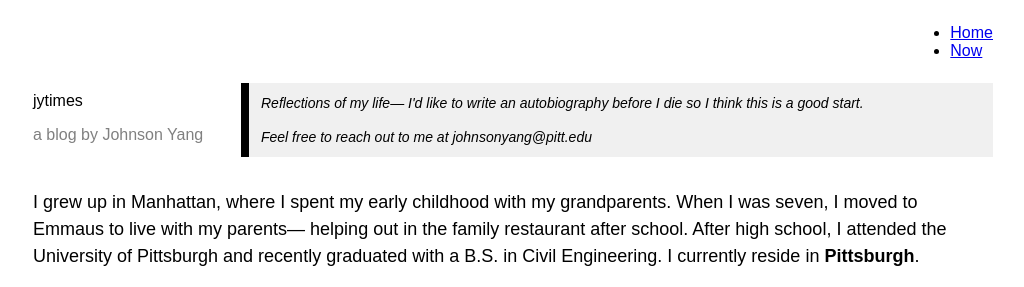
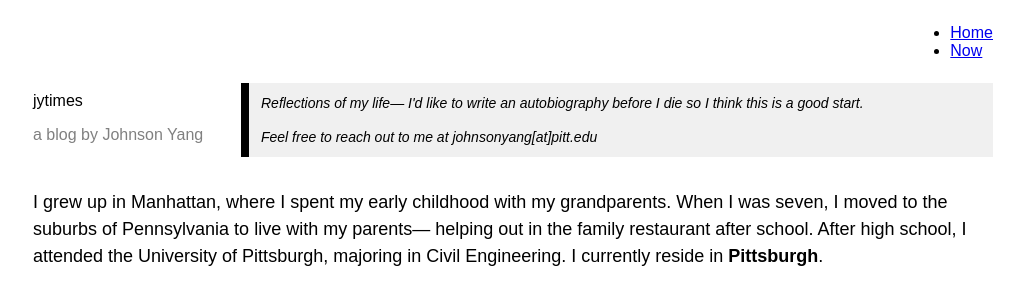
Before and after one commit to j-yang24/personal-website, a Gatsby site: page / in a window 1280 px wide. Shown: the top 287 px of the page, without its empty margins (127-1151 px from the left). Built offline with nearby package versions, Linux system fonts and the light colour scheme; Gatsby itself is replaced by a stand-in of ours.

Commit message:
minor changes

```diff
--- a/src/components/BlogGrid.js
+++ b/src/components/BlogGrid.js
@@ -26,7 +26,7 @@ const blogPosts = [
         title: "Blog Post 0",
         summary: "An introduction to my blog",
         date: "May 31st, 2025",
-        slug: "00"
+        slug: "0"
     },
 ];
 
--- a/src/pages/00.js
+++ b/src/pages/0.js
@@ -8,6 +8,6 @@ const BlogIntroPage = () => (
   </Layout>
 );
 
-export const Head = () => <Seo title="b0" />;
+export const Head = () => <Seo title="0" />;
 
 export default BlogIntroPage;
--- a/src/pages/index.js
+++ b/src/pages/index.js
@@ -22,14 +22,14 @@ const IndexPage = () => {
             Reflections of my life&mdash; I'd like to write an autobiography before I die so I think this is a good start.
           </p>
           <br></br>
-          <p className={styles.aboutText}>Feel free to reach out to me at johnsonyang@pitt.edu</p>
+          <p className={styles.aboutText}>Feel free to reach out to me at johnsonyang[at]pitt.edu</p>
         </div>
       </div>
 
       <p className={styles.paragraph}>
         I grew up in Manhattan, where I spent my early childhood with my grandparents.
-        When I was seven, I moved to Emmaus to live with my parents&mdash; helping out in the family restaurant after school.
-        After high school, I attended the University of Pittsburgh and recently graduated with a B.S. in Civil Engineering. {' '}
+        When I was seven, I moved to the suburbs of Pennsylvania to live with my parents&mdash; helping out in the family restaurant after school.
+        After high school, I attended the University of Pittsburgh, majoring in Civil Engineering. {' '}
         I currently reside in <Link className={styles.link} to="/now">Pittsburgh</Link>.
       </p>
       <Divider />
```
